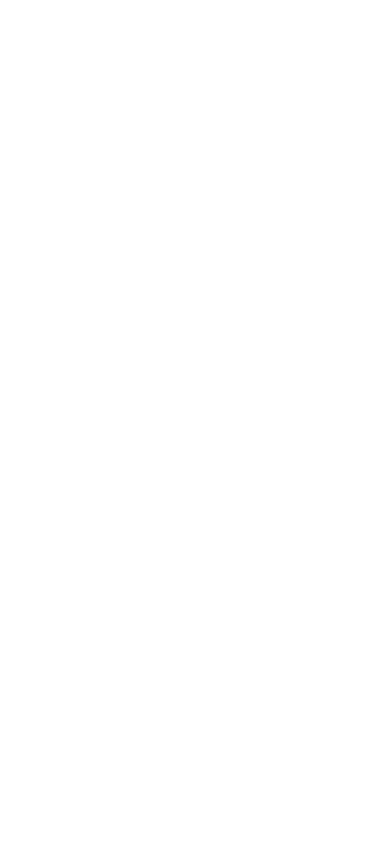
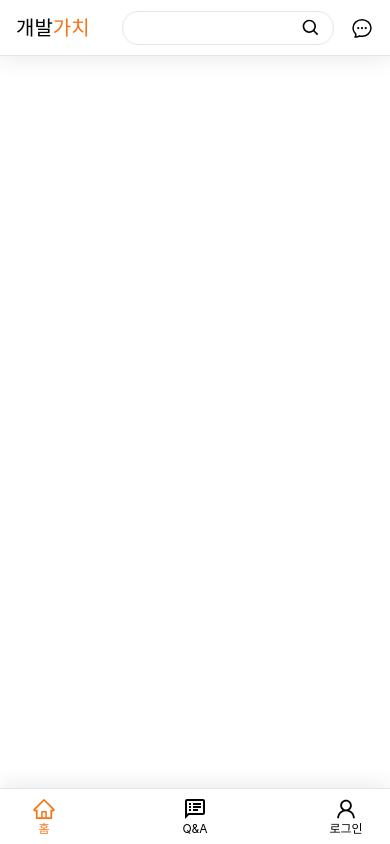
Before and after one commit to sujinlee0202/DevTogether, a React (Vite) app: page / in a window 390 px wide. Built offline with nearby package versions, Linux system fonts and the light colour scheme.

Commit message:
메인 페이지 Header, Nav(반응형) 추가

```diff
--- a/package.json
+++ b/package.json
@@ -10,8 +10,11 @@
     "preview": "vite preview"
   },
   "dependencies": {
+    "@types/react-router-dom": "^5.3.3",
     "react": "^18.2.0",
-    "react-dom": "^18.2.0"
+    "react-dom": "^18.2.0",
+    "react-icons": "^4.8.0",
+    "react-router-dom": "^6.11.2"
   },
   "devDependencies": {
     "@types/react": "^18.0.28",
--- a/src/App.tsx
+++ b/src/App.tsx
@@ -1,5 +1,7 @@
+import Home from './pages/Home';
+
 function App() {
-  return <div></div>;
+  return <Home />;
 }
 
 export default App;
--- /dev/null
+++ b/src/components/Header/index.tsx
@@ -0,0 +1,56 @@
+import { useState } from 'react';
+import { BiSearch } from 'react-icons/bi';
+import { HiOutlineChatBubbleOvalLeftEllipsis } from 'react-icons/hi2';
+
+const Header = () => {
+  const [search, setSearch] = useState('');
+  const handleSubmit = (e: React.FormEvent) => {
+    e.preventDefault();
+  };
+
+  const handleInput = (e: any) => {
+    setSearch(e.target.value);
+  };
+
+  return (
+    <header className="w-full h-14 border-b px-4 shadow-[0px_1px_24px_0px_rgba(0,0,0,0.1)]">
+      <div className="w-full h-full max-w-screen-xl flex items-center mx-auto justify-between gap-4">
+        <div className="flex items-end shrink-0">
+          <div className="font-bold text-xl mr-4 shrink-0">
+            개발<span className="text-orange-500">가치</span>
+          </div>
+          <div className="text-sm text-gray-700 shrink-0 hidden md:block">
+            개발자 Q&A
+          </div>
+        </div>
+        <form
+          className="w-full max-w-screen-sm flex items-center border rounded-2xl pl-3"
+          onSubmit={handleSubmit}
+        >
+          <input
+            type="text"
+            className="w-full rounded-l-2xl p-1"
+            value={search}
+            onChange={handleInput}
+          ></input>
+          <button className="w-6 h-6 rounded-r-xl mr-3">
+            <BiSearch className="text-xl" />
+          </button>
+        </form>
+        <button className="md:hidden w-6 h-6 flex items-center justify-center shrink-0">
+          <HiOutlineChatBubbleOvalLeftEllipsis className="text-2xl" />
+        </button>
+        <div className="hidden md:flex items-center gap-2 shrink-0">
+          <button className="border py-1 px-2 rounded-xl text-sm">
+            로그인
+          </button>
+          <button className="border py-1 px-2 rounded-xl text-sm bg-orange-400 text-white font-bold">
+            회원가입
+          </button>
+        </div>
+      </div>
+    </header>
+  );
+};
+
+export default Header;
--- /dev/null
+++ b/src/components/Nav/index.tsx
@@ -0,0 +1,46 @@
+import { useState } from 'react';
+import { AiOutlineHome, AiOutlineUser } from 'react-icons/ai';
+import { MdOutlineSpeakerNotes } from 'react-icons/md';
+
+const Nav = () => {
+  const [selectMenu, setSelectMenu] = useState('home');
+  const handleClickMenu = (menu: string) => {
+    setSelectMenu(menu);
+  };
+
+  return (
+    <nav className="absolute bottom-0 w-full h-14 flex items-center justify-between px-4 border-t shadow-[0px_-1px_24px_0px_rgba(0,0,0,0.1)] md:hidden">
+      <div
+        className={`w-14 flex flex-col items-center ${
+          selectMenu === 'home' && 'text-orange-500'
+        }`}
+        onClick={() => handleClickMenu('home')}
+      >
+        <AiOutlineHome className="text-2xl" />
+        <p className="text-xs">홈</p>
+      </div>
+      <div
+        className={`w-14 flex flex-col items-center ${
+          selectMenu === 'qna' && 'text-orange-500'
+        }`}
+        onClick={() => handleClickMenu('qna')}
+      >
+        <MdOutlineSpeakerNotes className="text-2xl" />
+        <p className="text-xs">Q&A</p>
+      </div>
+      <div
+        className={`w-14 flex flex-col items-center ${
+          selectMenu === 'login' && 'text-orange-500'
+        }`}
+        onClick={() => handleClickMenu('login')}
+      >
+        <AiOutlineUser className="text-2xl" />
+        <p className="text-xs">로그인</p>
+      </div>
+    </nav>
+  );
+};
+
+export default Nav;
+
+// box-shadow: 0px -6px 20px 0px rgba(0, 0, 0, 0.1)
--- a/src/index.css
+++ b/src/index.css
@@ -12,5 +12,13 @@
 }
 
 body {
-  @apply m-0;
+  @apply m-0 w-full;
 }
+
+#root {
+  @apply w-full;
+}
+
+input {
+  @apply outline-none p-0 m-0;
+}
--- /dev/null
+++ b/src/pages/Home/index.tsx
@@ -0,0 +1,13 @@
+import Nav from '../../components/Nav';
+import Header from '../../components/Header';
+
+const Home = () => {
+  return (
+    <>
+      <Header />
+      <Nav />
+    </>
+  );
+};
+
+export default Home;
```
Also changed, not shown: 1 other file (tests, documents, lock files or other folders).
